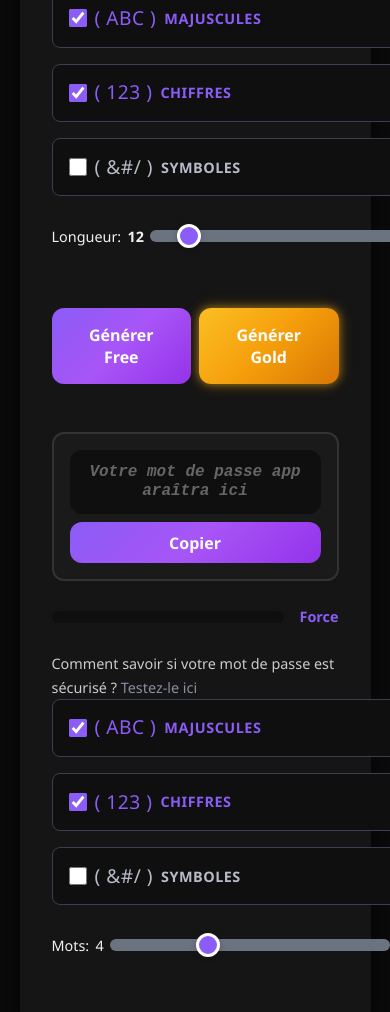
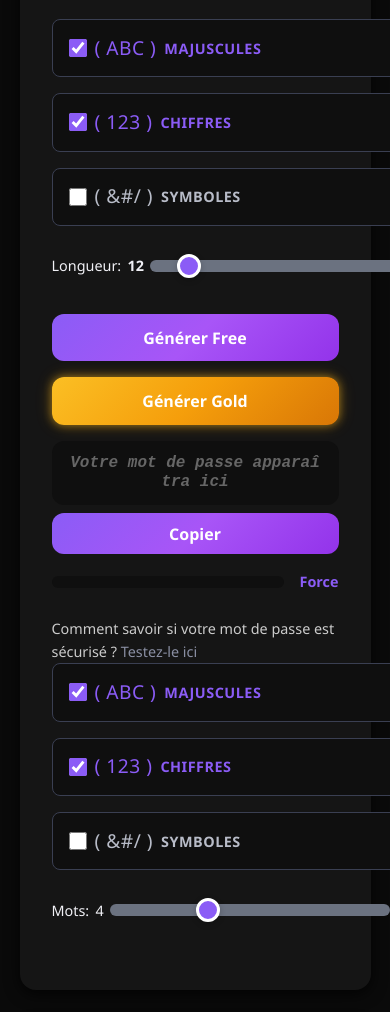
Before and after one commit to CouthMammal4430/KironPass, a website: page index.html in a window 390 px wide. Shown: the part 708-1720 px from the top of the page. Drawn offline with nearby package versions, Linux system fonts and the light colour scheme; no server answers.

Commit message:
Ton message de commit

```diff
--- a/index.html
+++ b/index.html
@@ -180,10 +180,10 @@
                 </label>
             </div>
 
-            <!-- BOUTONS GENERER EN LIGNE -->
-            <div class="buttons-row">
-                <button id="generateBtn" class="btn-generate">Générer Free</button>
-                <button id="generateGoldBtn" class="btn-generate btn-gold">Générer Gold</button>
+            <!-- BOUTONS GENERER -->
+            <div class="generator-buttons">
+                <button id="generateBtn" class="btn">Générer Free</button>
+                <button id="generateGoldBtn" class="btn btn-gold">Générer Gold</button>
             </div>
 
             <!-- BARRE MOT DE PASSE + COPIER -->
--- a/style.css
+++ b/style.css
@@ -486,72 +486,66 @@ body.theme-dark .length-btn:hover {
     color: var(--primary-color);
 }
 
-/* ===================== BOUTONS GENERER - NOUVEAU CODE ===================== */
-.buttons-row {
+/* ===================== BOUTONS GENERER ===================== */
+.generator-buttons {
     display: flex;
     gap: 1rem;
-    margin: 1.5rem 0;
-    justify-content: center;
-    align-items: center;
-}
-
-.btn-generate {
+    margin-bottom: 1rem;
+}
+
+.btn {
     flex: 1;
-    max-width: 200px;
-    padding: 1rem 1.5rem;
+    padding: 0.8rem 1rem;
     border-radius: 12px;
     background: var(--btn-bg);
     color: #fff;
     font-weight: bold;
     font-size: 1rem;
+    transition: all 0.3s ease-in-out;
     border: none;
     cursor: pointer;
-    transition: all 0.3s ease;
-    display: inline-block;
-}
-
-.btn-generate:hover {
-    transform: scale(1.05);
-    box-shadow: 0 4px 15px rgba(0,0,0,0.3);
-}
-
-.btn-generate.btn-gold {
+}
+
+.btn:hover {
+    transform: scale(1.01);
+    box-shadow: 0 0 2px var(--primary-color);
+}
+
+.btn-gold {
     background: var(--gold-bg);
     box-shadow: 0 0 8px rgba(251, 191, 36, 0.5), 0 0 16px rgba(245, 158, 11, 0.3);
 }
 
-.btn-generate.btn-gold:hover {
+.btn-gold:hover {
     box-shadow: 0 0 12px rgba(251, 191, 36, 0.7), 0 0 24px rgba(245, 158, 11, 0.4);
 }
 
-/* ===================== ZONE D'AFFICHAGE MOT DE PASSE - NOUVEAU CODE ===================== */
+/* ===================== BARRE MOT DE PASSE ===================== */
 .password-display-area {
     display: flex;
     align-items: center;
-    margin: 1.5rem 0;
-    gap: 1rem;
+    margin-bottom: 1rem;
+    gap: 0.5rem;
+    position: relative;
+}
+
+.password-text {
+    flex: 1;
+    padding: 0.8rem 1rem;
     background: #1a1a1a;
     border: 2px solid #333;
     border-radius: 12px;
-    padding: 1rem;
-}
-
-.password-text {
-    flex: 1;
-    padding: 0.8rem;
-    background: transparent;
     color: #fff;
     font-family: 'Courier New', monospace;
-    font-size: 1.2rem;
+    font-size: 1.1rem;
     font-weight: bold;
     text-align: center;
-    min-height: 2rem;
+    min-height: 3rem;
     display: flex;
     align-items: center;
     justify-content: center;
     word-break: break-all;
-    border: none;
-    outline: none;
+    position: relative;
 }
 
 .password-text:empty::before {
@@ -565,12 +559,11 @@ body.theme-dark .length-btn:hover {
     background: var(--btn-bg);
     color: #fff;
     border: none;
-    border-radius: 8px;
+    border-radius: 12px;
     font-weight: bold;
     cursor: pointer;
     transition: all 0.3s ease;
     white-space: nowrap;
-    min-width: 100px;
 }
 
 .btn-copy:hover {
@@ -845,9 +838,8 @@ body.theme-light .password-item .notes-icon { color: #000000; }
     .generator-options {
         flex-direction: column;
     }
-    .buttons-row {
-        flex-direction: row;
-        gap: 0.5rem;
+    .generator-buttons {
+        flex-direction: column;
     }
     .nav-right {
         flex-direction: column;
@@ -858,7 +850,6 @@ body.theme-light .password-item .notes-icon { color: #000000; }
 @media (max-width: 640px) {
     .password-display-area {
         flex-direction: column;
-        gap: 0.5rem;
     }
     #copy-btn {
         width: 100%;
```
Also changed, not shown: script.js (+44 -68 lines).
